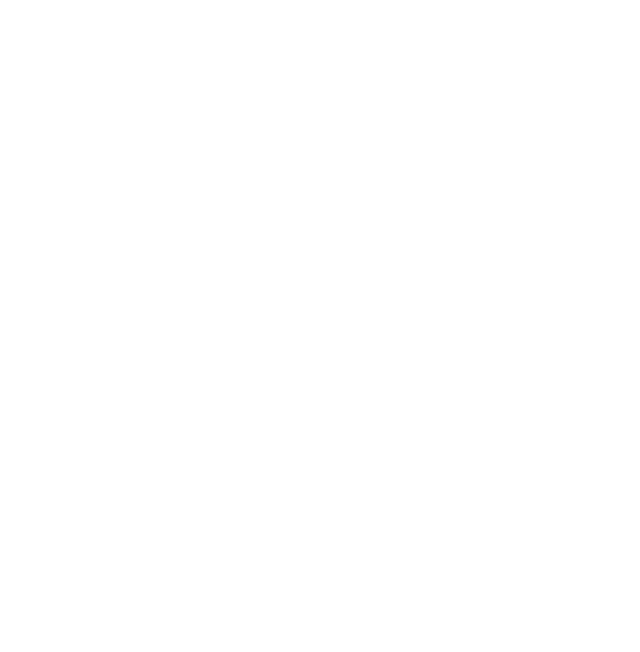
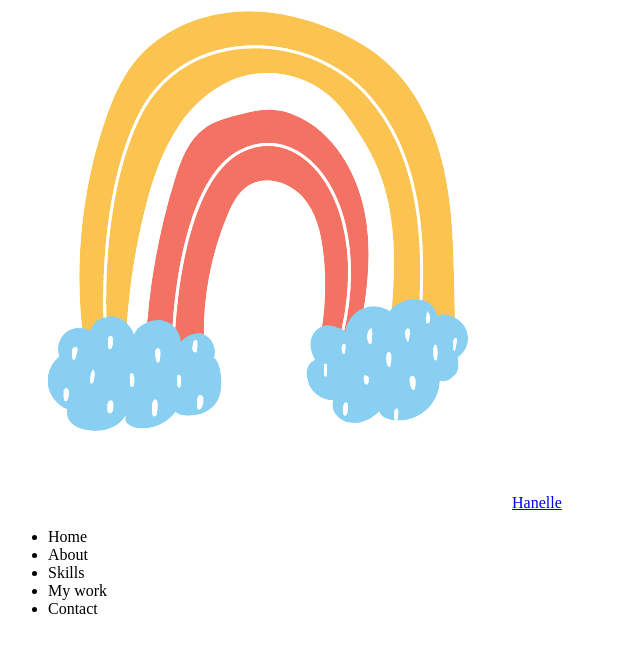
Before and after one commit to hanella91/portfolio, a plain HTML site: page index.html in a window 1280 px wide. Shown: the whole page, without its empty margins (0-640 px from the left). Drawn offline with Linux system fonts and the light colour scheme.

Commit message:
+ Navbar

```diff
--- a/index.html
+++ b/index.html
@@ -26,6 +26,24 @@
   <scipt src="main.js" defer></scipt>
 </head>
 <body>
+  <!-- navbar-->
+  <nav id="navbar">
+    <div clas="navbar__logo">
+      <img src="imgs/rainbow.png">
+      <a href="#">Hanelle</a>
+    </div>
+    <ul class="navbar__menu">
+      <li class="navbar__menu__item">Home</li>
+      <li class="navbar__menu__item">About</li>
+      <li class="navbar__menu__item">Skills</li>
+      <li class="navbar__menu__item">My work</li>
+      <li class="navbar__menu__item">Contact</li>
+    </ul>
+  </nav>
+  <!-- About  -->
 
+  <!-- Skills -->
+  <!-- Work -->
+  <!-- Contact -->
 </body>
 </html>
```
